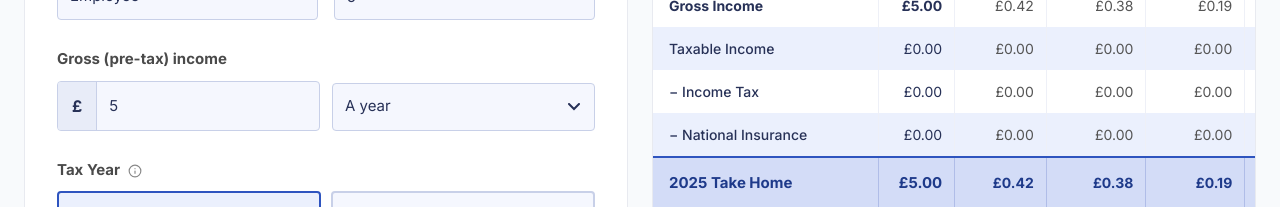
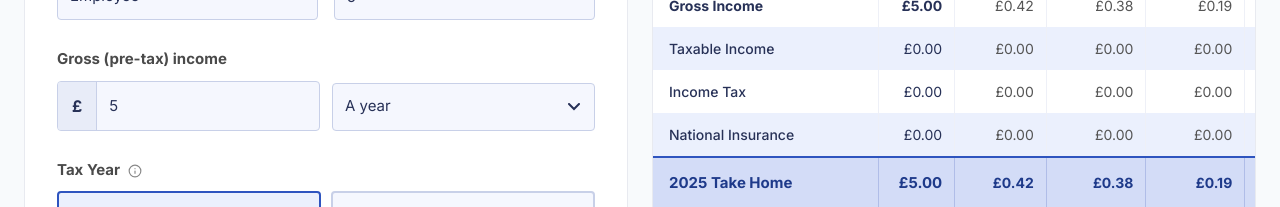
Before and after one commit to dsrashmika-prog/uktaxcal, a Next.js app: page / in a window 1280 px wide. Both pictures are taken after typing "5", "5" into the empty fields and a click on the button "Calculate". Shown: the part 312-519 px from the top of the page. Built offline with nearby package versions, Linux system fonts and the light colour scheme.

Commit message:
style: remove explicit minus signs from tax and ni labels

```diff
--- a/src/app/page.tsx
+++ b/src/app/page.tsx
@@ -560,9 +560,9 @@ export default function Home() {
                             { label: "+ Employer Pension", data: breakdown.employerPension, bold: false, show: breakdown.employerPension.yearly > 0 },
                             { label: "− Childcare Vouchers", data: breakdown.childcareVouchers, bold: false, show: breakdown.childcareVouchers.yearly > 0 },
                             { label: "Taxable Income", data: breakdown.taxableIncome, bold: false, show: true },
-                            { label: "− Income Tax", data: breakdown.incomeTax, bold: false, show: true },
+                            { label: "Income Tax", data: breakdown.incomeTax, bold: false, show: true },
                             { label: "− Dividend Tax", data: breakdown.dividendTax, bold: false, show: breakdown.dividendTax.yearly > 0 },
-                            { label: "− National Insurance", data: breakdown.nationalInsurance, bold: false, show: true },
+                            { label: "National Insurance", data: breakdown.nationalInsurance, bold: false, show: true },
                             { label: "− Student Loan", data: breakdown.studentLoan, bold: false, show: breakdown.studentLoan.yearly > 0 },
                           ].filter(r => r.show).map((row, i) => (
                             <tr key={row.label} style={{ background: i % 2 === 0 ? "white" : "#ebf0fd" }}>
```
